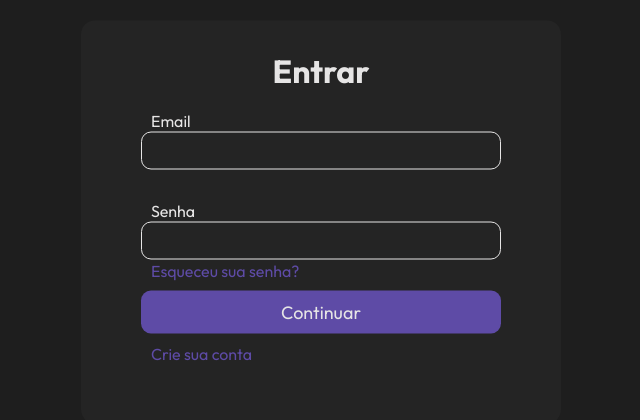
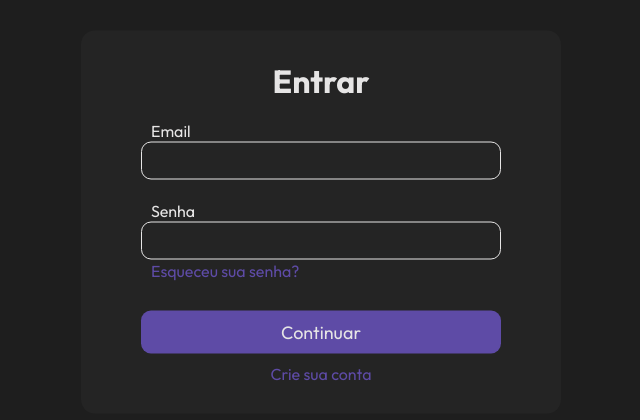
Before and after one commit to RochaJoaos/CHET, a React (Vite) app in the folder chet-front/: page / in a window 1280 px wide. Shown: the part 178-598 px from the top of the page, without its empty margins (319-959 px from the left). Built offline with nearby package versions, Linux system fonts and the light colour scheme.

Commit message:
Ajustes login

```diff
--- a/chet-front/src/pages/Login/index.jsx
+++ b/chet-front/src/pages/Login/index.jsx
@@ -13,9 +13,9 @@ function Login() {
                 <label for="name">Senha</label>
                 <input className="input" type="password" name="password" id="input-password"/>
                 <a href="..." target="_blank" rel="noopener noreferrer">Esqueceu sua senha?</a>
-                <input type="button" value="Continuar" className="btn"/>
-                <a href="..." target="_self" rel="noopener noreferrer">Crie sua conta</a>
             </div>
+            <input type="button" value="Continuar" className="btn"/>
+            <a href="..." target="_self" rel="noopener noreferrer" id='create-account'>Crie sua conta</a>
         </section>
         </>
     )
--- a/chet-front/src/pages/Login/style.css
+++ b/chet-front/src/pages/Login/style.css
@@ -23,7 +23,7 @@ h1{
 }
 
 .inpbox{
-    margin: 20px 0px 30px 0px;
+    margin: 20px 0px;
     width: 100%;
     text-align: initial;
     justify-content: center;
```
